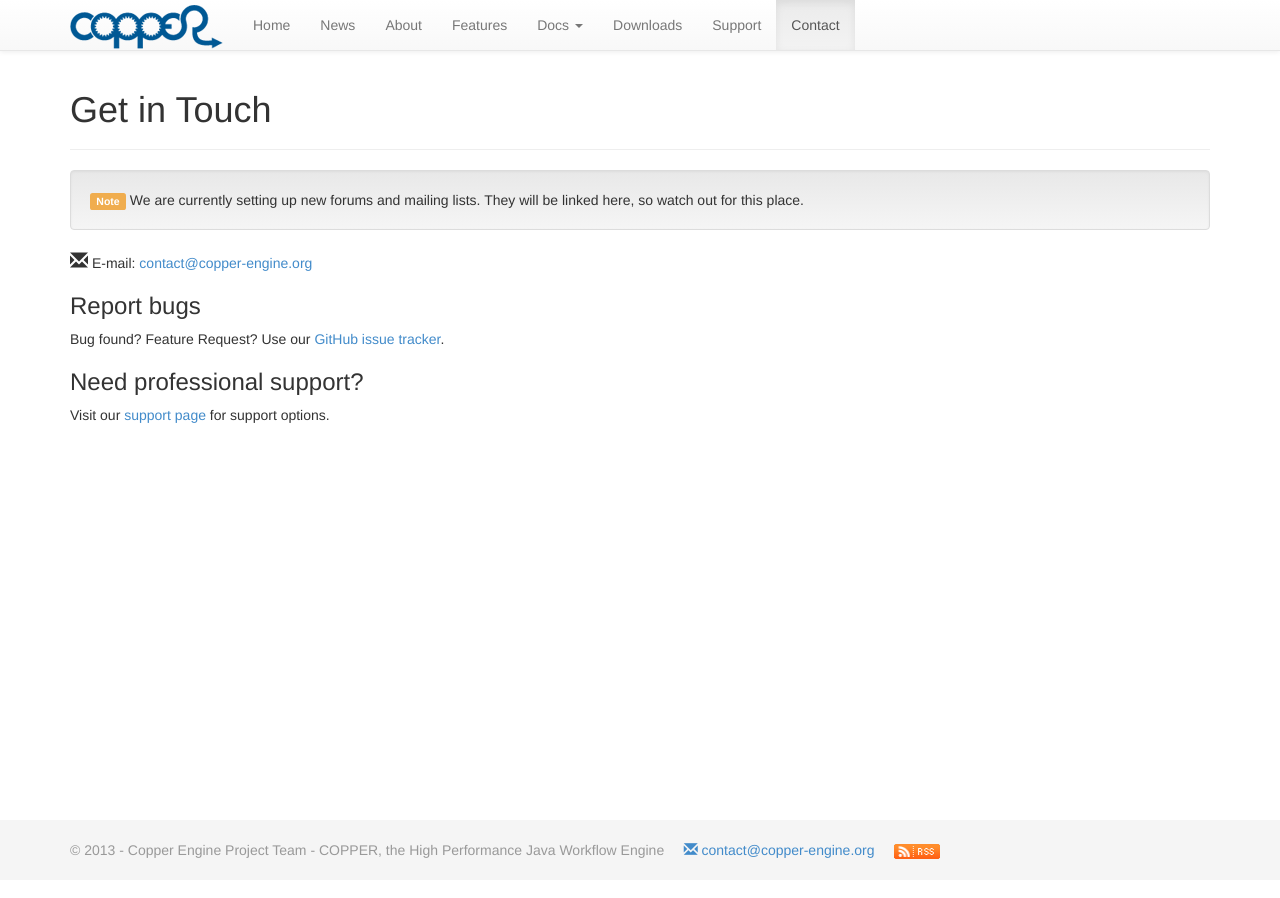
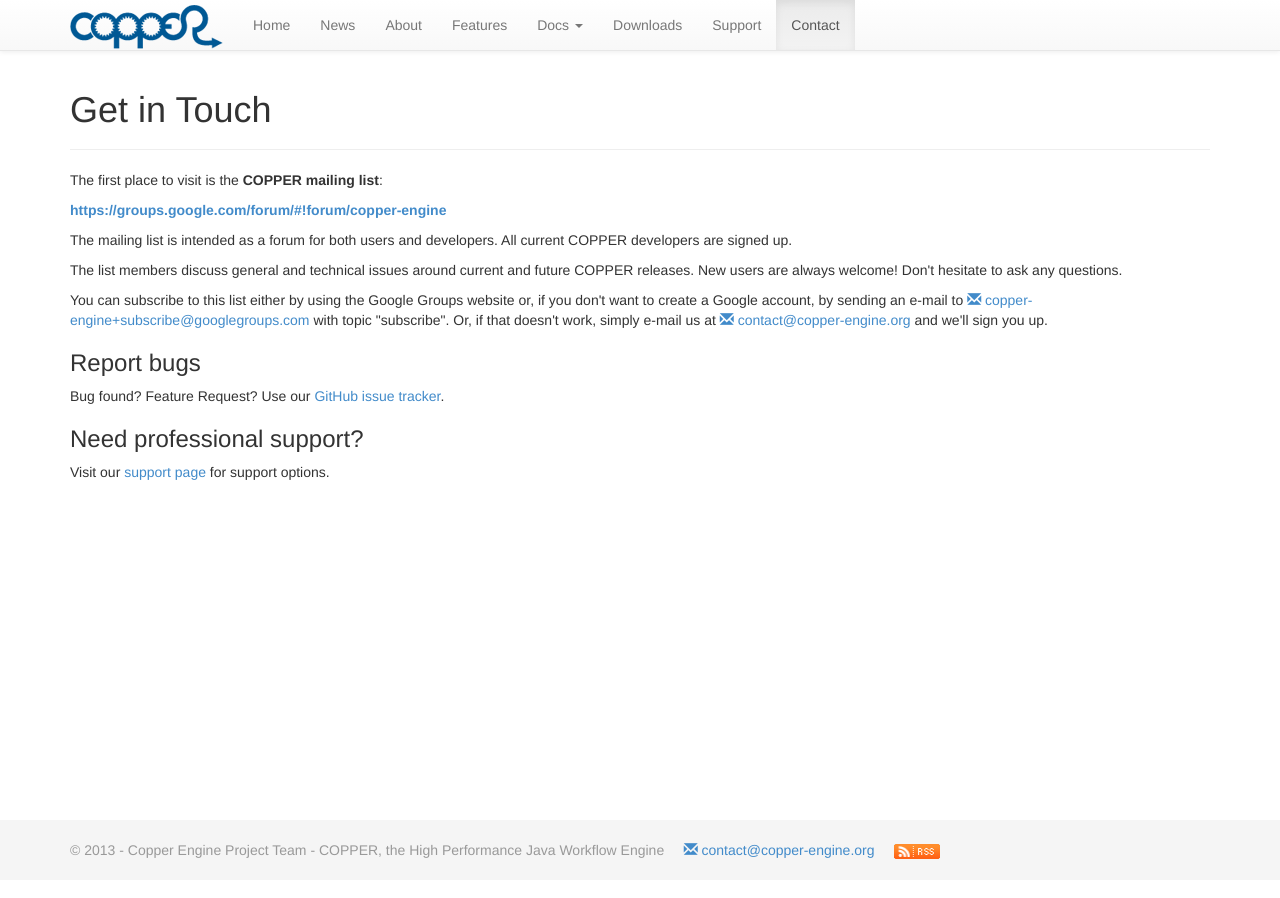
Before and after one commit to copper-engine/copper-engine.github.io, a Jekyll site: the page built from contact/index.html, in a window 1280 px wide. Built offline with Jekyll 4.4.1, drawn with Linux system fonts in a browser that asks for light colours; nearby versions of some CDN libraries.

Commit message:
mention mailing list

```diff
--- a/contact/index.html
+++ b/contact/index.html
@@ -10,9 +10,16 @@
             <h1>Get in Touch</h1>
         </div>
 
-        <p class="well"><span class="label label-warning">Note</span> We are currently setting up new forums and mailing lists. They will be linked here, so watch out for this place.</p>
+        <p>The first place to visit is the <strong>COPPER mailing list</strong>:</p>
 
-        <p><span class="glyphicon glyphicon-envelope" style="font-size: large"></span> E-mail: <a href="mailto:contact@copper-engine.org">contact@copper-engine.org</a></p>
+        <p><strong><a href="https://groups.google.com/forum/#!forum/copper-engine">https://groups.google.com/forum/#!forum/copper-engine</a></strong></p>
+
+        <p>The mailing list is intended as a forum for both users and developers. All current COPPER developers are signed up.</p>
+
+        <p>The list members discuss general and technical issues around current and future COPPER releases. New users are always welcome! Don't hesitate to ask any questions.</p>
+
+        <p>You can subscribe to this list either by using the Google Groups website or, if you don't want to create a Google account, by sending an e-mail to <a href="mailto:copper-engine+subscribe@googlegroups.com"><span class="glyphicon glyphicon-envelope"></span> copper-engine+subscribe@googlegroups.com</a> with topic "subscribe". Or, if that doesn't work, simply e-mail us at <a href="mailto:contact@copper-engine.org"><span class="glyphicon glyphicon-envelope"></span> contact@copper-engine.org</a> and we'll sign you up.</p>
+
 
         <h3>Report bugs</h3>
         <p>Bug found? Feature Request? Use our <a href="https://github.com/copper-engine/copper-engine/issues">GitHub issue tracker</a>.</p>
```
Also changed, not shown: _posts/2014-01-14-copper-with-maven-or-gradle.md (+1 -0 lines), _posts/2014-01-16-new-mainlinglist.md (added, +16 -0 lines), support/index.html (+17 -6 lines).
